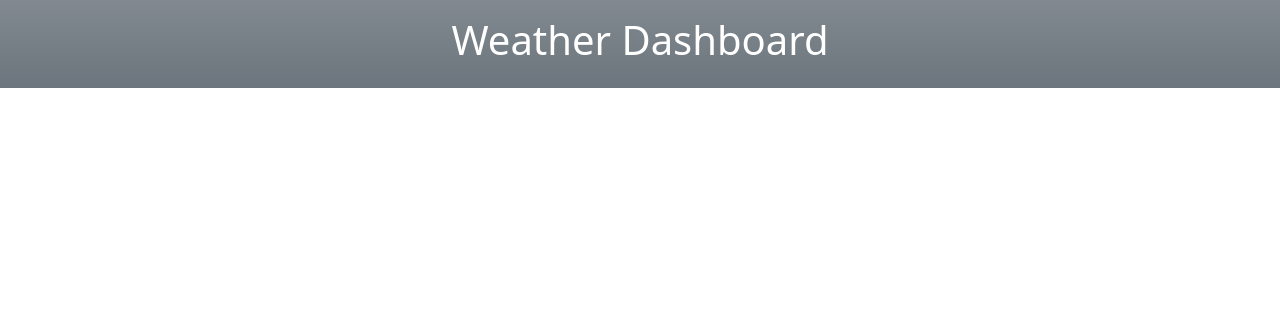
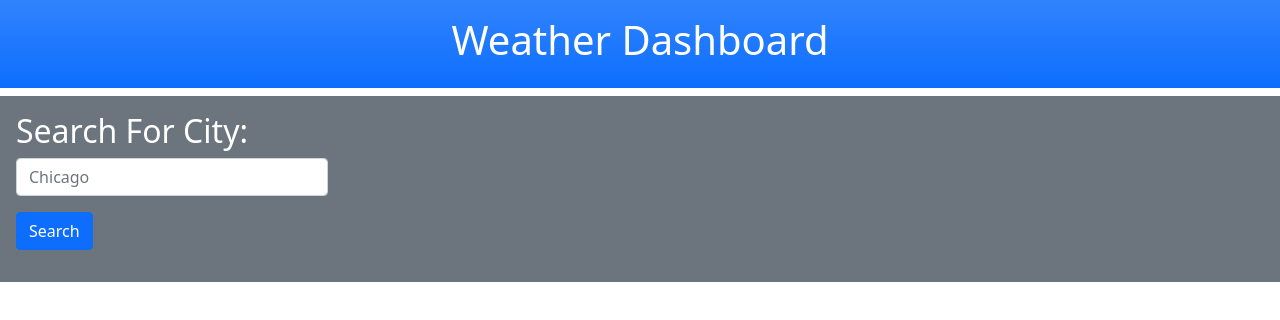
Before and after one commit to MAT-2/weather-dashboard, a plain HTML site: page index.html in a window 1280 px wide. Drawn offline with nearby package versions, Linux system fonts and the light colour scheme.

Commit message:
Added section including the search area.

```diff
--- a/index.html
+++ b/index.html
@@ -14,9 +14,25 @@
     <link rel="stylesheet" href="./assets/style.css" />
   </head>
   <body>
-    <header class="p-3 mb-2 bg-secondary bg-gradient text-white text-center">
+    <header class="p-3 mb-2 bg-primary bg-gradient text-white text-center">
       <h1>Weather Dashboard</h1>
     </header>
+    <section class="p-3 mb-2 bg-primary bg-secondary text-white">
+      <h2>Search For City:</h2>
+      <div class="mb-3 col-12 col-md-6 col-lg-3">
+        <input
+          type="text"
+          class="form-control"
+          id="cityInput"
+          placeholder="Chicago"
+        />
+      </div>
+      <div class="col-auto">
+        <button type="submit" class="btn btn-primary mb-3" id="btn">
+          Search
+        </button>
+      </div>
+    </section>
     <script
       src="https://cdn.jsdelivr.net/npm/bootstrap@5.1.3/dist/js/bootstrap.bundle.min.js"
       integrity="sha384-ka7Sk0Gln4gmtz2MlQnikT1wXgYsOg+OMhuP+IlRH9sENBO0LRn5q+8nbTov4+1p"
```
